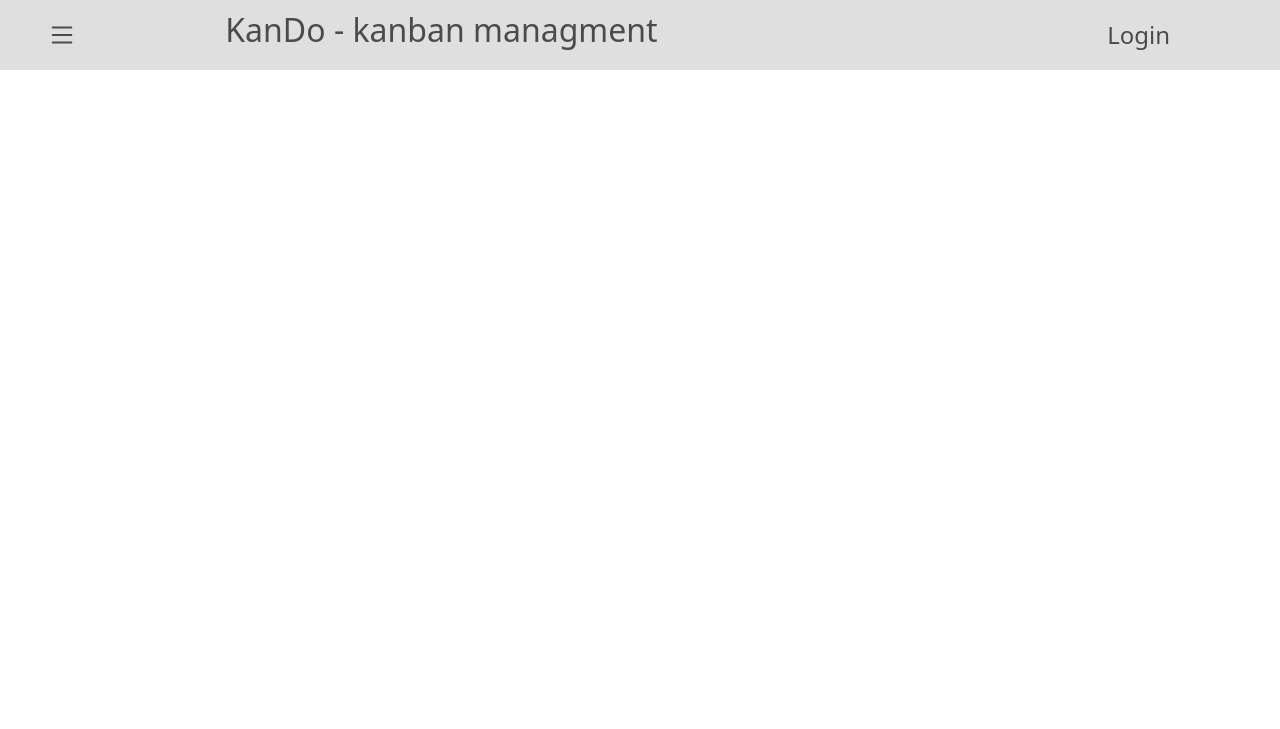
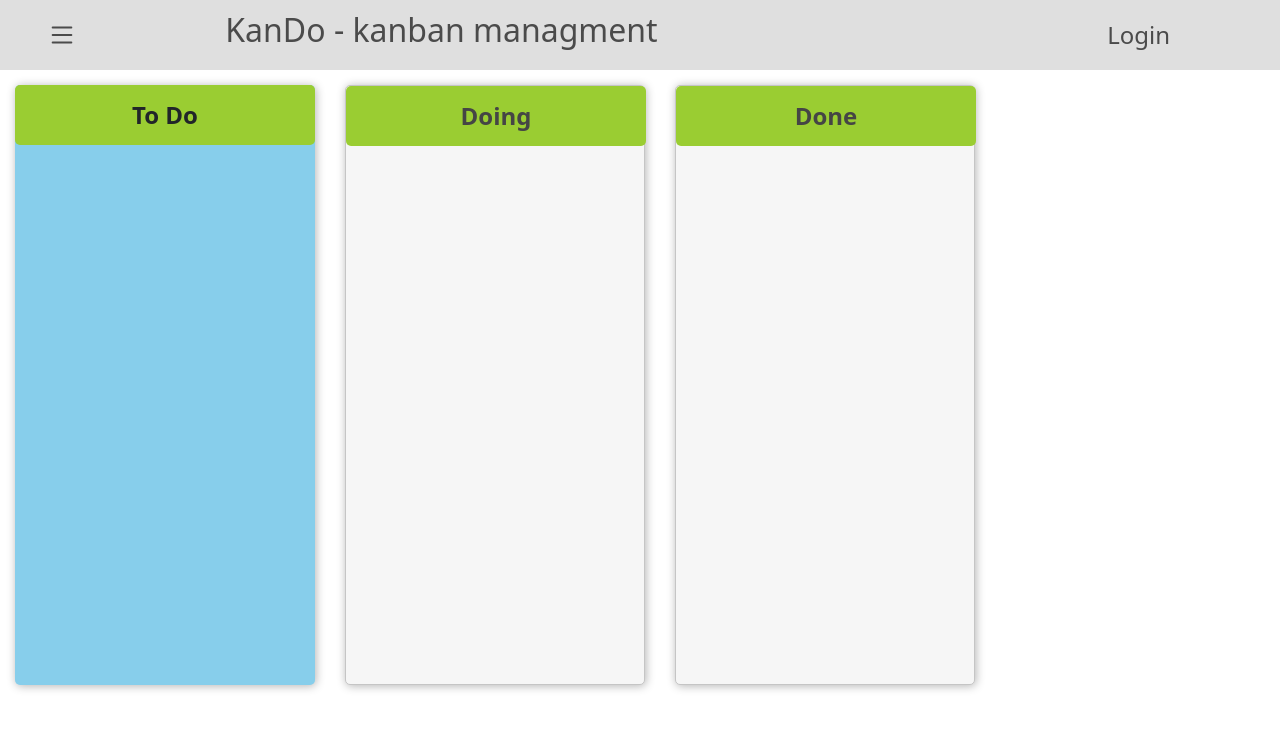
Before and after one commit to luisnavedag/kando, a Django app: page / in a window 1280 px wide. Shown: the top 729 px of the page. Run offline with Django 4.2, Linux system fonts and the light colour scheme.

Commit message:
dashboard boards drag

```diff
--- a/dashboard/templates/dashboard/dashboard.html
+++ b/dashboard/templates/dashboard/dashboard.html
@@ -3,20 +3,31 @@
 {% block content %}
 
 <div>
-    <!-- header -->
-    <!-- <div class="container-fluid">
-        <div class="row header justify-content-evenly align-items-center ">
-            <div class="col-lg-4">
-                <div class="p-3 border bg-light">col 1</div>
-            </div>
-            <div class="col-lg-4 ">
-                <div class="p-3 border bg-light">col 2</div>
+    <div class="dashboard-container row align-items-center justify-content-start">
+
+        <div class="list-board-container
+        draggable
+
+        ">
+            <div class="title-list-board-container d-flex align-items-center justify-content-center">
+                <span>To Do</span>
             </div>
         </div>
-    </div> -->
-    <button class="navbar-toggler" type="button" data-toggle="collapse" data-target="#navbarToggleExternalContent" aria-controls="navbarToggleExternalContent" aria-expanded="false" aria-label="Toggle navigation">
-        <span class="navbar-toggler-icon"></span>
-      </button>
+
+        <div class="list-board-container  draggable ui-state-default">
+            <div class="title-list-board-container d-flex align-items-center justify-content-center">
+                <span>Doing</span>
+            </div>
+        </div>
+
+        <div class="list-board-container  draggable ui-state-default">
+            <div class="title-list-board-container d-flex align-items-center justify-content-center">
+                <span>Done</span>
+            </div>
+        </div>
+
+
+    </div>
 </div>
 
 {% endblock content %}
--- /dev/null
+++ b/static/styles/dashboard.css
@@ -0,0 +1,31 @@
+/* .dashboard-container{
+
+} */
+
+.list-board-container{
+    margin: 15px;
+    width: 300px;
+    height: 75vh;
+    background-color: skyblue;
+    padding: 0;
+    border-radius: 5px;
+
+    box-shadow: 1px 1px 10px rgba(0, 0, 0, 0.3);;
+}
+
+.title-list-board-container{
+    width: inherit;
+    height: 10%;
+    background-color: yellowgreen;
+    border-radius: inherit;
+    /* cursor: pointer; */
+}
+
+.title-list-board-container:active{
+    /* cursor:grabbing; */
+}
+
+.title-list-board-container span{
+    font-size: 18pt;
+    font-weight: 600;
+}
--- a/static/styles/header.css
+++ b/static/styles/header.css
@@ -20,6 +20,7 @@
     .menu-button-container{
         display: none;
     }
+
 }
 
 
--- a/templates/header.html
+++ b/templates/header.html
@@ -1,10 +1,4 @@
 <header >
-    <div class="collapse" id="navbarToggleExternalContent">
-        <div class="bg-dark p-4">
-          <h5 class="text-white h4">Collapsed content</h5>
-          <span class="text-muted">Toggleable via the navbar brand.</span>
-        </div>
-    </div>
     <div class="row header align-items-center header-container">
         <div class="col-lg-1  col-md-1   col-sm-1 text-nowrap menu-button-container">
             <div class="menu-button d-flex justify-content-center align-items-center" onclick="openNav()">
@@ -16,7 +10,7 @@
         </div>
 
         <div class="col-lg-5 offset-lg-1      col-md-6 offset-md-1        col-sm-6 offset-sm-1    text-nowrap title-div">
-            <h2 class="text-truncate">KanDo - kanban managment</h2>
+            <div><h2 class="text-truncate">KanDo - kanban managment</h2></div>
         </div>
 
 
--- a/templates/main.html
+++ b/templates/main.html
@@ -10,6 +10,15 @@
     <title>KanDo</title>
     <link rel="stylesheet" href="{% static 'styles/header.css' %}" />
     <link rel="stylesheet" href="{% static 'styles/side-menu.css' %}" />
+    <link rel="stylesheet" href="{% static 'styles/dashboard.css' %}" />
+
+      <!-- jQuery to use with drag and drop-->
+    <script src="https://code.jquery.com/jquery-3.6.0.min.js"></script>
+
+    <!-- jQuery UI to use with drag and drop-->
+    <script src="https://code.jquery.com/ui/1.13.1/jquery-ui.min.js"></script>
+    <link rel="stylesheet" href="https://code.jquery.com/ui/1.13.1/themes/base/jquery-ui.css">
+
     <script>
       /* Set the width of the side navigation to 250px and the left margin of the page content to 250px */
       function openNav() {
@@ -22,6 +31,12 @@
         document.getElementById("mySidenav").style.width = "0";
         document.getElementById("main").style.marginLeft = "0";
       }
+
+      $( function() {
+        $( ".draggable" ).draggable({ axis: "x" , containment: "parent"}).sortable().css("text-align", "left");;
+        $( ".draggable"  ).disableSelection();
+      } );
+
     </script>
 
   </head>
@@ -29,10 +44,7 @@
   <body>
     <div id="mySidenav" class="sidenav">
       <a href="javascript:void(0)" class="closebtn" onclick="closeNav()">&times;</a>
-      <a href="#">About</a>
-      <a href="#">Services</a>
-      <a href="#">Clients</a>
-      <a href="#">Contact</a>
+      <a href="#">Criar quadro</a>
     </div>
 
 
```
